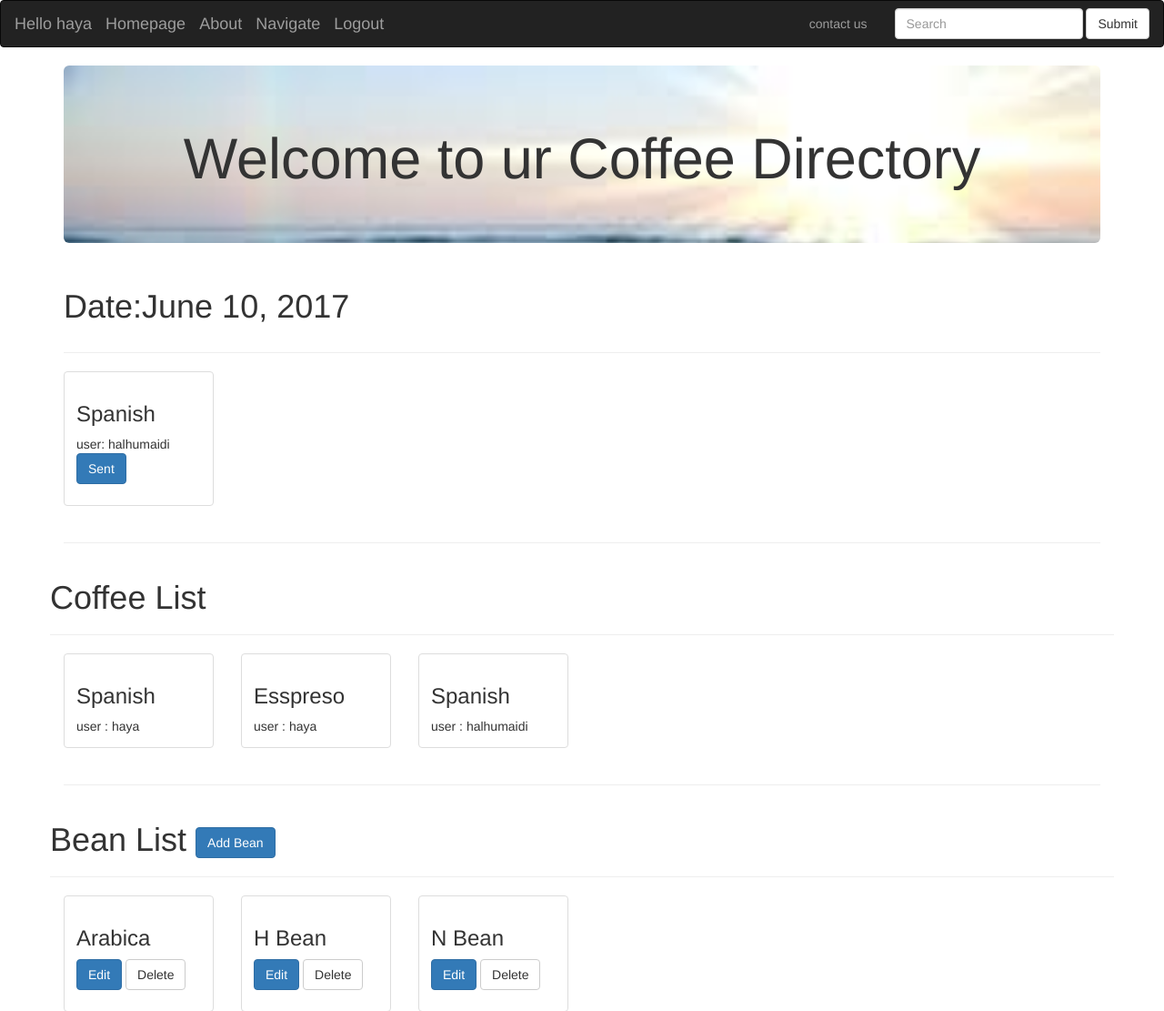
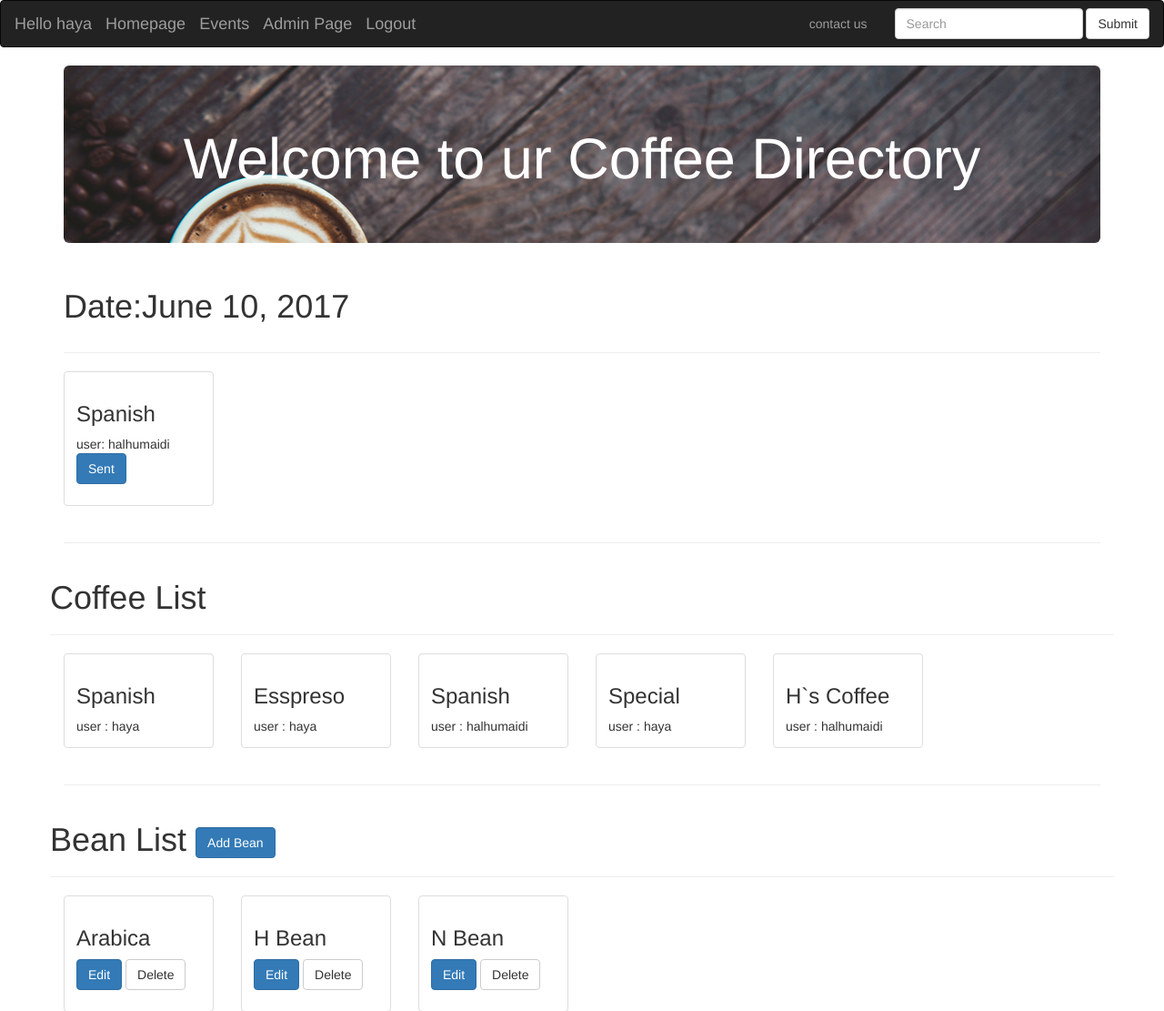
Before and after one commit to halhumaidi/spring17, a Django app: a page that uses main/templates/main/base.html in a window 1280 px wide. Shown: the top 1111 px of the page at 91% size. Run offline with Django 3.2, Linux system fonts and the light colour scheme; a user stored in the database is signed in; data comes from the database, SQL or seed files in the repository; some libraries are stand-ins or nearby versions.

Commit message:
finalizing the project

```diff
--- a/main/forms.py
+++ b/main/forms.py
@@ -38,3 +38,16 @@ class OrderForm(forms.ModelForm):
 
 class SearchForm(forms.Form):
     date = forms.DateField(widget = forms.DateInput(attrs={"type":"date"}))
+
+class SigninForm(forms.Form):
+    username= forms.CharField()
+    password= forms.CharField(widget=forms.PasswordInput)
+
+class EventForm(forms.ModelForm):
+    class Meta:
+        model = Events
+        fields = "__all__"
+        widgets = {
+        'start_date': forms.DateInput(attrs={"type":"date"}),
+        'end_date': forms.DateInput(attrs={"type":"date"}),
+        }
--- a/main/models.py
+++ b/main/models.py
@@ -51,7 +51,6 @@ class Order(models.Model):
         return str(self.user)
 
 class Events(models.Model):
-    even_id = models.AutoField(primary_key=True)
     event_name = models.CharField(max_length=255,null=True,blank=True)
     start_date = models.DateTimeField(null=True,blank=True)
     end_date = models.DateTimeField(null=True,blank=True)
--- a/main/templates/main/base.html
+++ b/main/templates/main/base.html
@@ -12,7 +12,7 @@
     </head>
     <style>
         #jumbo{
-        background-image: url("{% static 'main/Unknown.jpg' %}");
+        background-image: url("{% static 'main/Coffee.jpg' %}");
         background-size: 100%;
         background-repeat: no-repeat;
         }
@@ -52,8 +52,13 @@
                         <span class="icon-bar"></span>
                         <span class="icon-bar"></span>
                     </button>
-                      <a class="navbar-brand" href="#">About</a>
+                      <a class="navbar-brand" href="{% url 'main:event' %}">Events</a>
+
+                    {% if not request.user.is_staff %}
                     <a class="navbar-brand" href="#">Navigate</a>
+                    {% else %}
+                    <a class="navbar-brand" href="{% url 'main:admin_page' %}">Admin Page</a>
+                    {% endif %}
                 </div>
                 <div class="navbar-header">
                     <button type="button" class="navbar-toggle collapsed" data-toggle="collapse"
@@ -84,7 +89,7 @@
         <div class="container">
 
 
-            <div id="jumbo" class="jumbotron text-center">
+            <div id="jumbo" class="jumbotron text-center" style="color:white">
 
                 <h1>
                     {% block header %}
--- a/main/templates/main/home.html
+++ b/main/templates/main/home.html
@@ -31,7 +31,7 @@
             <p>
               <a href="{% url 'main:send_order_email' today.year today.month today.day %}" class="btn btn-primary" role="button">Order</a>
               <a href="{% url 'main:replecate_order' today.year today.month today.day %}" class="btn btn-default" role="button">Replecate</a>
-              <a href="{% url 'main:received_order' today.year today.month today.day %}" class="btn btn-default" role="button">Recieved</a>
+              <a href="{% url 'main:received_order' order.id today.year today.month today.day %}" class="btn btn-default" role="button">Recieved</a>
             </p>
           </div>
         </div>
--- a/main/urls.py
+++ b/main/urls.py
@@ -6,32 +6,39 @@ urlpatterns = [
 
     url(r'^$',views.main, name = "main"),
     url(r'^home/$',views.home, name = "home"),
+
     url(r'^calendar/$',views.event, name = "event"),
+    url(r'^createEvent/$',views.createEvent, name = "createEvent"),
+    url(r'^editEvent/(?P<events_id>[0-9]+)$',views.editEvent, name = "editEvent"),
+    url(r'^deleteEvent/(?P<events_id>[0-9]+)$',views.deleteEvent, name = "deleteEvent"),
+    url(r'^event/$',views.event_page, name = "event_page"),
+
     url(r'^ad/$',views.admin_page, name = "admin_page"),
+    url(r'^signin/$', views.signin, name="signin"),
     url(r'^logout/$',views.logout, name = "logout"),
     url(r'^naughty_page/$',views.naughty_page, name = "naughty_page"),
     url(r'^user_list/$',views.user_list, name = "user_list"),
-    url(r'^user_coffees/(?P<user_id>[0-9])$',views.user_coffees, name = "user_coffees"),
+    url(r'^user_coffees/(?P<user_id>[0-9]+)$',views.user_coffees, name = "user_coffees"),
 
     url(r'^send_order_email/(?P<year>\d{4})-(?P<month>\d{1,2})-(?P<day>\d{1,2})/$',views.send_order_email, name = "send_order_email"),
     url(r'^replecate_order/(?P<year>\d{4})-(?P<month>\d{1,2})-(?P<day>\d{1,2})/$',views.replecate_order, name = "replecate_order"),
-    url(r'^received_order/(?P<year>\d{4})-(?P<month>\d{1,2})-(?P<day>\d{1,2})/$',views.received_order, name = "received_order"),
+    url(r'^received_order/(?P<order_id>[0-9]+)/(?P<year>\d{4})-(?P<month>\d{1,2})-(?P<day>\d{1,2})/$',views.received_order, name = "received_order"),
     url(r'^sent/(?P<year>\d{4})-(?P<month>\d{1,2})-(?P<day>\d{1,2})/$',views.sent, name = "sent"),
     url(r'^createCoffee/$',views.createCoffee, name = "createCoffee"),
-    url(r'^editCoffee/(?P<coffee_id>[0-9])$',views.editCoffee, name = "editCoffee"),
-    url(r'^deleteCoffee/(?P<coffee_id>[0-9])$',views.deleteCoffee, name = "deleteCoffee"),
+    url(r'^editCoffee/(?P<coffee_id>[0-9]+)$',views.editCoffee, name = "editCoffee"),
+    url(r'^deleteCoffee/(?P<coffee_id>[0-9]+)$',views.deleteCoffee, name = "deleteCoffee"),
     url(r'^createBean/$',views.createBean, name = "createBean"),
-    url(r'^editBean/(?P<bean_id>[0-9])$',views.editBean, name = "editBean"),
-    url(r'^deleteBean/(?P<bean_id>[0-9])$',views.deleteBean, name = "deleteBean"),
+    url(r'^editBean/(?P<bean_id>[0-9]+)$',views.editBean, name = "editBean"),
+    url(r'^deleteBean/(?P<bean_id>[0-9]+)$',views.deleteBean, name = "deleteBean"),
     url(r'^createRoast/$',views.createRoast, name = "createRoast"),
-    url(r'^editRoast/(?P<roast_id>[0-9])$',views.editRoast, name = "editRoast"),
-    url(r'^deleteRoast/(?P<roast_id>[0-9])$',views.deleteRoast, name = "deleteRoast"),
+    url(r'^editRoast/(?P<roast_id>[0-9]+)$',views.editRoast, name = "editRoast"),
+    url(r'^deleteRoast/(?P<roast_id>[0-9]+)$',views.deleteRoast, name = "deleteRoast"),
     url(r'^createSyrup/$',views.createSyrup, name = "createSyrup"),
-    url(r'^editSyrup/(?P<syrup_id>[0-9])$',views.editSyrup, name = "editSyrup"),
-    url(r'^deleteSyrup/(?P<syrup_id>[0-9])$',views.deleteSyrup, name = "deleteSyrup"),
+    url(r'^editSyrup/(?P<syrup_id>[0-9]+)$',views.editSyrup, name = "editSyrup"),
+    url(r'^deleteSyrup/(?P<syrup_id>[0-9]+)$',views.deleteSyrup, name = "deleteSyrup"),
     url(r'^createPowder/$',views.createPowder, name = "createPowder"),
-    url(r'^editPowder/(?P<powder_id>[0-9])$',views.editPowder, name = "editPowder"),
-    url(r'^deletePowder/(?P<powder_id>[0-9])$',views.deletePowder, name = "deletePowder"),
-    url(r'^createOrder/(?P<coffee_id>[0-9])$',views.createOrder, name = "createOrder"),
+    url(r'^editPowder/(?P<powder_id>[0-9]+)$',views.editPowder, name = "editPowder"),
+    url(r'^deletePowder/(?P<powder_id>[0-9]+)$',views.deletePowder, name = "deletePowder"),
+    url(r'^createOrder/(?P<coffee_id>[0-9]+)$',views.createOrder, name = "createOrder"),
 
 ]
--- a/main/views.py
+++ b/main/views.py
@@ -5,6 +5,7 @@ import datetime
 from django.core.mail import send_mail
 from django.conf import settings
 from django.contrib.auth import logout as django_logout
+from django.contrib.auth import authenticate, login
 
 
 
@@ -389,13 +390,15 @@ def replecate_order(request, year, month, day):
 
     return render(request, "main/replecate_order.html", context)
 
-def received_order(request, year, month, day):
+def received_order(request, order_id, year, month, day):
     context = {}
     date = datetime.datetime.strptime('%s%s%s'%(year, month, day), '%Y%m%d').date()
     context['today'] = date
     if not request.user.is_authenticated():
         return redirect('/accounts/github/login')
-    Order.objects.get(date=date).delete()
+    order= Order.objects.get(id=order_id, date=date)
+    context['order'] = order
+    order.delete()
     return redirect("main:home")
 
 def sent(request, year, month, day):
@@ -437,7 +440,7 @@ def event(request):
 def admin_page(request):
     context={}
     if not request.user.is_authenticated():
-      return redirect('/admin')
+      return redirect('/main/signin')
     if not request.user.is_staff:
       return redirect("main:naughty_page")
     form = SearchForm()
@@ -458,3 +461,90 @@ def admin_page(request):
     context['syrup']=syrup
 
     return render(request,'main/admin_page.html',context)
+
+def signin(request):
+    if request.method == 'GET':
+        form = SigninForm()
+        context = { 'form' : form }
+        return render(request, "main/signin.html", context)
+    else:
+        form = SigninForm(request.POST)
+        if not form.is_valid():
+            context = {'form': form}
+            return render(request, "main/signin.html", context)
+        # form is valid, so, proceed
+        username = form.data.get("username")
+        password = form.data.get("password")
+        user = authenticate(username=username, password=password)
+        if user is None:
+            context = {'form': form}
+            return render(request, "main/signin.html", context)
+        # user is authenticated
+        login(request, user)
+        return redirect("main:admin_page")
+
+def createEvent(request):
+    context = {}
+    if not request.user.is_authenticated():
+      return redirect('/main/signin')
+    if not request.user.is_staff:
+      return redirect("main:naughty_page")
+    if request.method == "POST":
+        form = EventForm(request.POST)
+        context["form"]=form
+        if form.is_valid():
+            event = form.save(commit=False)
+            event.user = request.user
+            event.save()
+            form.save_m2m()
+            return redirect("main:event")
+        else:
+            return render(request, "main/createEvent.html", context)
+    else:
+        form = EventForm()
+        context["form"]=form
+        return render(request, "main/createEvent.html", context)
+
+def editEvent(request, events_id):
+    context = {}
+    if not request.user.is_authenticated():
+      return redirect('/main/signin')
+    if not request.user.is_staff:
+      return redirect("main:naughty_page")
+    event = Events.objects.get(id=events_id)
+    context["event"]=event
+
+    if request.method == "POST":
+        form = EventForm(request.POST, instance=event)
+        context["form"]=form
+        if form.is_valid():
+            event = form.save(commit=False)
+            event.user = request.user
+            event.save()
+            form.save_m2m()
+            return redirect("main:event")
+        else:
+            return render(request, "main/editEvent.html", context)
+    else:
+        form = EventForm(instance=event)
+        context["form"]=form
+        return render(request, "main/editEvent.html", context)
+
+def deleteEvent(request, events_id):
+    if not request.user.is_authenticated():
+      return redirect('/main/signin')
+    if not request.user.is_staff:
+      return redirect("main:naughty_page")
+    Events.objects.get(id=events_id).delete()
+    return redirect("main:event")
+
+def event_page(request):
+    context={}
+    if not request.user.is_authenticated():
+      return redirect('/main/signin')
+    if not request.user.is_staff:
+      return redirect("main:naughty_page")
+    event = Events.objects.all()
+    context['event']=event
+
+    return render(request,'main/event.html',context)
--- a/spring17/settings.py
+++ b/spring17/settings.py
@@ -136,4 +136,4 @@ USE_TZ = True
 # https://docs.djangoproject.com/en/1.10/howto/static-files/
 
 STATIC_URL = '/static/'
-LOGIN_REDIRECT_URL="/"
+LOGIN_REDIRECT_URL="/main/home"
```
Also changed, not shown: main/templates/main/createEvent.html (added, +21 -0 lines), main/templates/main/editEvent.html (added, +18 -0 lines), main/templates/main/event.html (added, +29 -0 lines), main/templates/main/homepage.html (+10 -0 lines), main/templates/main/signin.html (added, +17 -0 lines), db.sqlite3, main/migrations/0008_delete_events.py (added), main/migrations/0009_events.py (added), main/static/main/Coffee.jpg (added).
